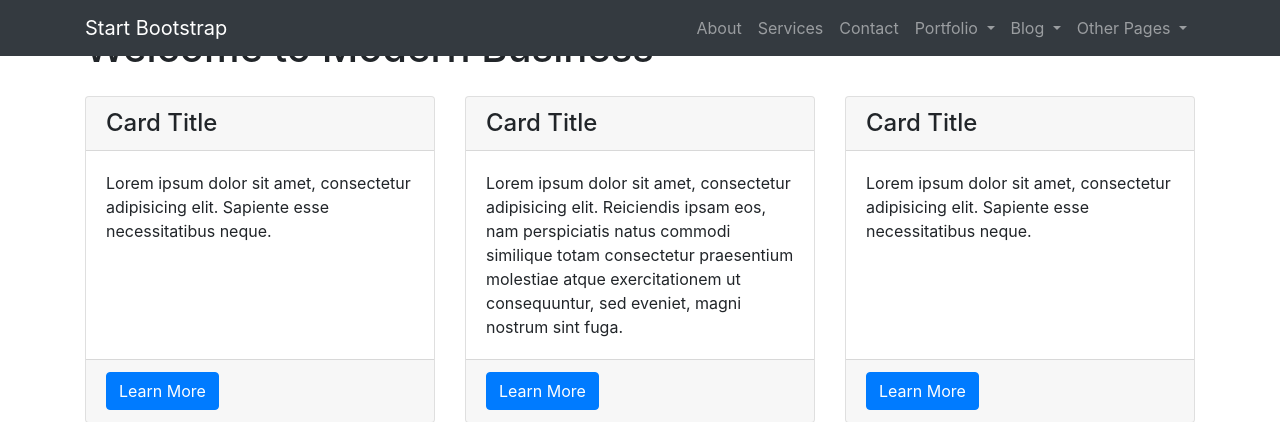
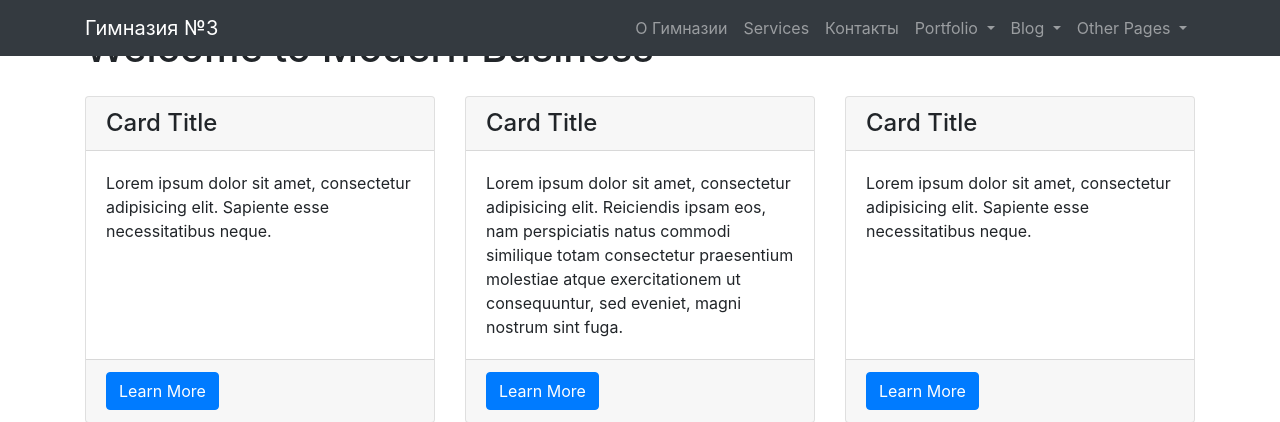
Before and after one commit to broadcom9821/Site, a Django app: page / in a window 1280 px wide. Shown: the top 422 px of the page. Run offline with Django 3.2, Linux system fonts and the light colour scheme; grey boxes labelled with a size stand in for pictures from a placeholder-image service; some libraries are stand-ins or nearby versions.

Commit message:
Initial commit

```diff
--- a/templates/app/contact.html
+++ b/templates/app/contact.html
@@ -97,8 +97,7 @@
       <!-- Map Column -->
       <div class="col-lg-8 mb-4">
         <!-- Embedded Google Map -->
-        <iframe style="width: 100%; height: 400px; border: 0;" src="http://maps.google.com/maps?hl=en&amp;ie=UTF8&amp;ll=37.0625,-95.677068&amp;spn=56.506174,79.013672&amp;t=m&amp;z=4&amp;output=embed"></iframe>
-      </div>
+        <iframe src="https://www.google.com/maps/embed?pb=!1m18!1m12!1m3!1d1715.1071315744712!2d40.51738251639081!3d64.54062718978372!2m3!1f0!2f0!3f0!3m2!1i1024!2i768!4f13.1!3m3!1m2!1s0x441836869883fb93%3A0x91e676c2e546f71!2z0JPQuNC80L3QsNC30LjRjyDihJYgMw!5e0!3m2!1sen!2sru!4v1596709109429!5m2!1sen!2sru" width="600" height="450" frameborder="0" style="border:0;" allowfullscreen="" aria-hidden="false" tabindex="0"></iframe>      </div>
       <!-- Contact Details Column -->
       <div class="col-lg-4 mb-4">
         <h3>Contact Details</h3>
--- a/templates/app/index.html
+++ b/templates/app/index.html
@@ -8,7 +8,7 @@
   <meta name="description" content="">
   <meta name="author" content="">
 
-  <title>Modern Business - Start Bootstrap Template</title>
+  <title>Гимназия №3</title>
 
   <!-- Bootstrap core CSS -->
   <link href="{% static 'vendor/bootstrap/css/bootstrap.css'   %}" rel="stylesheet">
@@ -23,20 +23,20 @@
   <!-- Navigation -->
   <nav class="navbar fixed-top navbar-expand-lg navbar-dark bg-dark fixed-top">
     <div class="container">
-      <a class="navbar-brand" href="index.html">Start Bootstrap</a>
+      <a class="navbar-brand" href="index.html">Гимназия №3</a>
       <button class="navbar-toggler navbar-toggler-right" type="button" data-toggle="collapse" data-target="#navbarResponsive" aria-controls="navbarResponsive" aria-expanded="false" aria-label="Toggle navigation">
         <span class="navbar-toggler-icon"></span>
       </button>
       <div class="collapse navbar-collapse" id="navbarResponsive">
         <ul class="navbar-nav ml-auto">
           <li class="nav-item">
-            <a class="nav-link" href="{% url 'about' %}">About</a>
+            <a class="nav-link" href="{% url 'about' %}">О Гимназии</a>
           </li>
           <li class="nav-item">
             <a class="nav-link" href="services.html">Services</a>
           </li>
           <li class="nav-item">
-            <a class="nav-link" href="contact.html">Contact</a>
+            <a class="nav-link" href="contact.html">Контакты</a>
           </li>
           <li class="nav-item dropdown">
             <a class="nav-link dropdown-toggle" href="#" id="navbarDropdownPortfolio" data-toggle="dropdown" aria-haspopup="true" aria-expanded="false">
```
